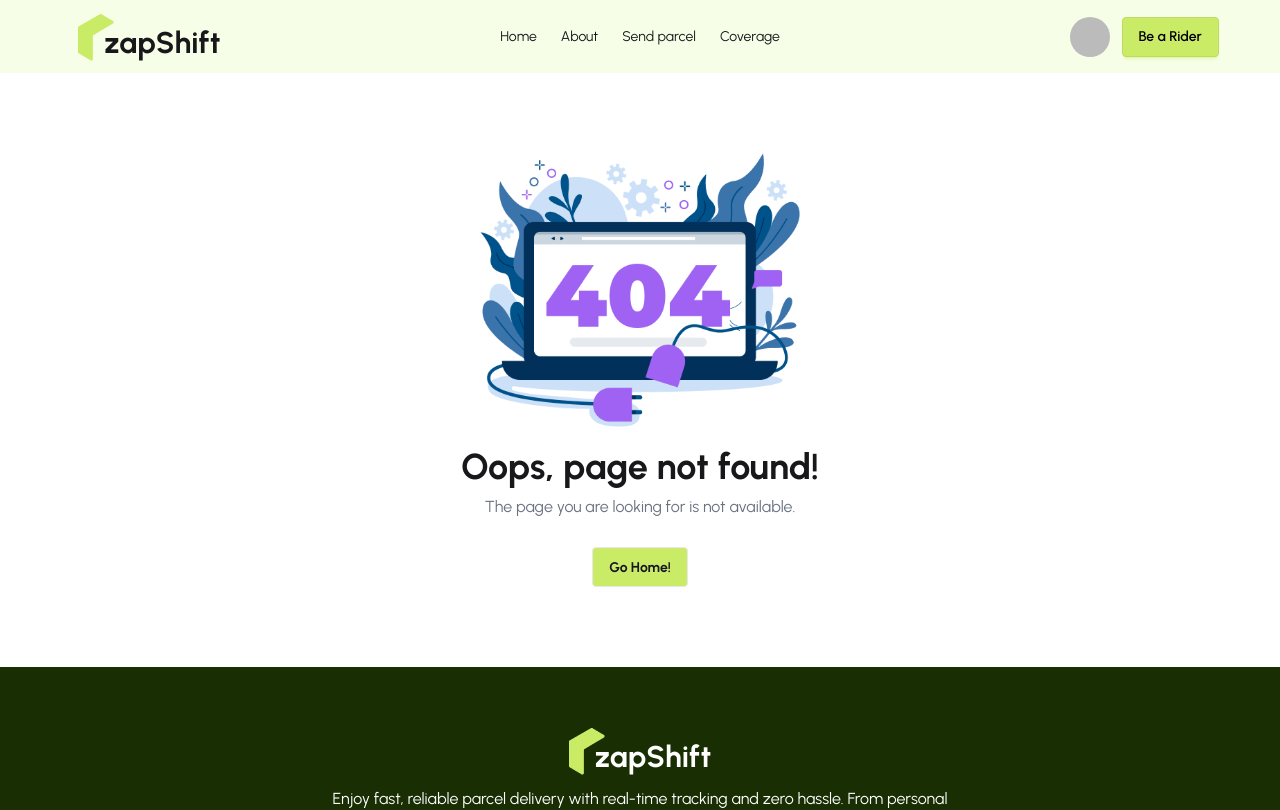
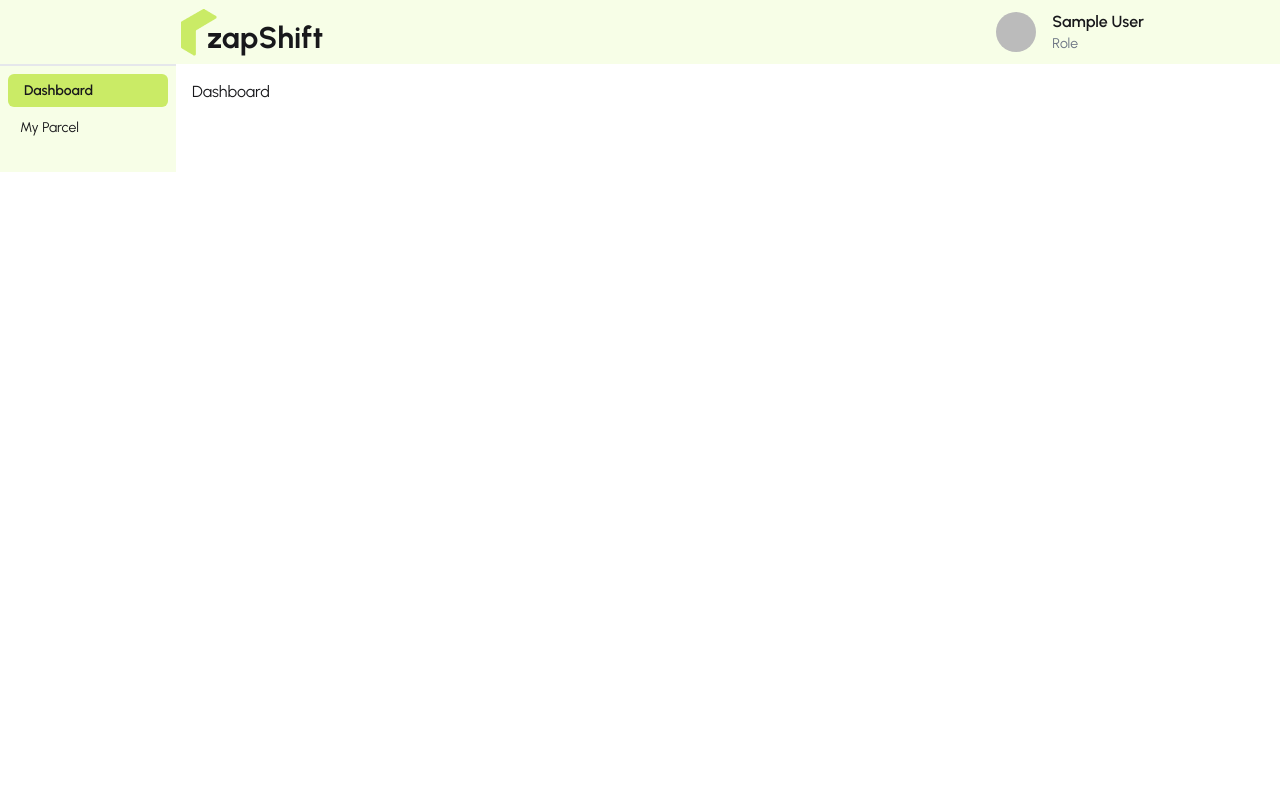
Before and after one commit to lijanahmmed/Zap-Shift-Client, a React (Vite) app: page /dashboard in a window 1280 px wide. Shown: the top 810 px of the page. Built offline with nearby package versions, Linux system fonts and the light colour scheme; no server answers; sample sign-in values are in the browser's storage.

Commit message:
added dashboard page

```diff
--- /dev/null
+++ b/src/layouts/DashboardLayout.jsx
@@ -0,0 +1,96 @@
+import React from "react";
+import Logo from "../components/Logo/Logo";
+import { Link, NavLink, Outlet } from "react-router";
+import useAuth from "../Hook/useAuth";
+
+const DashboardLayout = () => {
+  const { user } = useAuth();
+  const links = (
+    <>
+      <li>
+        <NavLink
+          to="/dashboard"
+          className={({ isActive }) =>
+            isActive ? "bg-primary px-4 font-semibold rounded-md" : ""
+          }
+        >
+          Dashboard
+        </NavLink>
+      </li>
+      <li>
+        <NavLink
+          to="/my-parcel"
+          className={({ isActive }) =>
+            isActive ? "bg-primary px-4 font-semibold rounded-md" : ""
+          }
+        >
+          My Parcel
+        </NavLink>
+      </li>
+    </>
+  );
+
+  return (
+    <div className="drawer lg:drawer-open">
+      <input id="my-drawer-4" type="checkbox" className="drawer-toggle" />
+      <div className="drawer-content">
+        <nav className="navbar w-full bg-lime-50">
+          <label
+            htmlFor="my-drawer-4"
+            aria-label="open sidebar"
+            className="btn btn-square btn-ghost lg:hidden"
+          >
+            <svg
+              xmlns="http://www.w3.org/2000/svg"
+              viewBox="0 0 24 24"
+              strokeLinejoin="round"
+              strokeLinecap="round"
+              strokeWidth="2"
+              fill="none"
+              stroke="currentColor"
+              className="my-1.5 inline-block size-4"
+            >
+              <path d="M4 4m0 2a2 2 0 0 1 2 -2h12a2 2 0 0 1 2 2v12a2 2 0 0 1 -2 2h-12a2 2 0 0 1 -2 -2z"></path>
+              <path d="M9 4v16"></path>
+              <path d="M14 10l2 2l-2 2"></path>
+            </svg>
+          </label>
+          <div className="w-full flex justify-between items-center">
+            <div>
+              <Link to="/" className="btn btn-ghost lg:-ml-5">
+                <Logo></Logo>
+              </Link>
+            </div>
+            <div className="flex items-center gap-4 mr-10 lg:mr-32">
+              <div>
+                <img className="w-10 rounded-full" src={user.photoURL} alt="" />
+              </div>
+              <div>
+                <p className="font-semibold">{user.displayName}</p>
+                <p className="text-sm text-gray-500">Role</p>
+              </div>
+            </div>
+          </div>
+        </nav>
+
+        <div className="p-4">
+          <Outlet></Outlet>
+        </div>
+      </div>
+
+      <div className="drawer-side is-drawer-close:overflow-visible">
+        <label
+          htmlFor="my-drawer-4"
+          aria-label="close sidebar"
+          className="drawer-overlay"
+        ></label>
+        <div className="flex flex-col items-start bg-lime-50 w-44 mt-16 pt-2 pb-5 lg:mt-0 lg:pt-16">
+          <div className="border border-gray-200 w-full hidden lg:block"></div>
+          <ul className="menu w-full grow space-y-1">{links}</ul>
+        </div>
+      </div>
+    </div>
+  );
+};
+
+export default DashboardLayout;
--- /dev/null
+++ b/src/pages/Dashboard/Dashboard/Dashboard.jsx
@@ -0,0 +1,11 @@
+import React from 'react';
+
+const Dashboard = () => {
+    return (
+        <div>
+            Dashboard
+        </div>
+    );
+};
+
+export default Dashboard;
--- /dev/null
+++ b/src/pages/Dashboard/MyParcel/Myparcel.jsx
@@ -0,0 +1,11 @@
+import React from 'react';
+
+const Myparcel = () => {
+    return (
+        <div>
+            My parcel
+        </div>
+    );
+};
+
+export default Myparcel;
--- a/src/routes/router.jsx
+++ b/src/routes/router.jsx
@@ -14,6 +14,9 @@ import Register from "../pages/Auth/Register/Register";
 import PrivateRoute from "./PrivateRoute";
 import BeARider from "../pages/BeARider/BeARider";
 import SendParcel from "../pages/SendParcel/SendParcel";
+import DashboardLayout from "../layouts/DashboardLayout";
+import Dashboard from "../pages/Dashboard/Dashboard/Dashboard";
+import Myparcel from "../pages/Dashboard/MyParcel/Myparcel";
 
 export const router = createBrowserRouter([
   {
@@ -93,4 +96,22 @@ export const router = createBrowserRouter([
       },
     ],
   },
+  {
+    path: "/",
+    element: (
+      <PrivateRoute>
+        <DashboardLayout></DashboardLayout>
+      </PrivateRoute>
+    ),
+    children: [
+      {
+        path: "/dashboard",
+        Component: Dashboard,
+      },
+      {
+        path: "/my-parcel",
+        Component: Myparcel,
+      },
+    ],
+  },
 ]);
```
